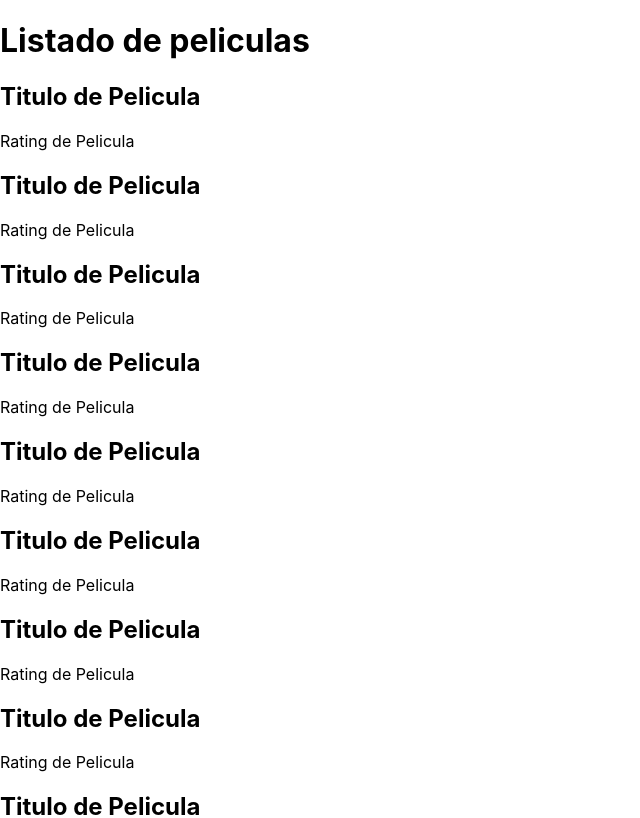
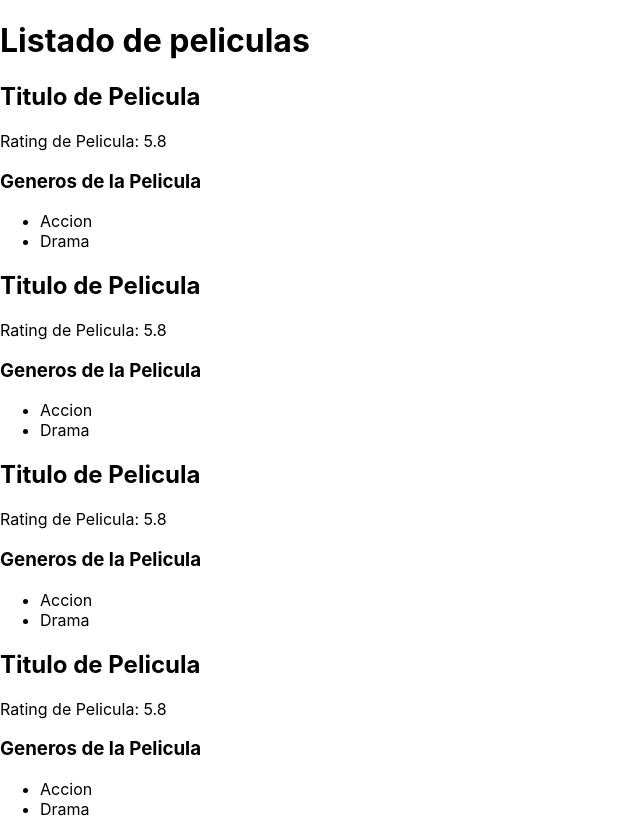
Before and after one commit to Gerarck2021/proyectoReact, a React (Create React App) app in the folder app-react/: page / in a window 1280 px wide. Shown: the top 818 px of the page, without its empty margins (0-640 px from the left). Built offline with nearby package versions, Linux system fonts and the light colour scheme.

Commit message:
Se colocan variables en Peliculas.js y se les da uso

```diff
--- a/app-react/src/components/Peliculas.js
+++ b/app-react/src/components/Peliculas.js
@@ -2,10 +2,16 @@ import React from 'react';
 
 //componente que tiene titulo y rating
 function Pelicula() {
+    let rating = 5.8;
+    let generos = ["Accion", "Drama"];
     return(
         <div>
-            <h2>Titulo de Pelicula</h2>
-            <p>Rating de Pelicula</p>
+            <h2 className="TituloPeli">Titulo de Pelicula</h2>
+            <p>Rating de Pelicula: { rating }</p>
+            <h3>Generos de la Pelicula</h3>
+            <ul>
+                { generos.map( genero => <li>{ genero}</li>)}
+            </ul>
         </div>
     )
 }
```
